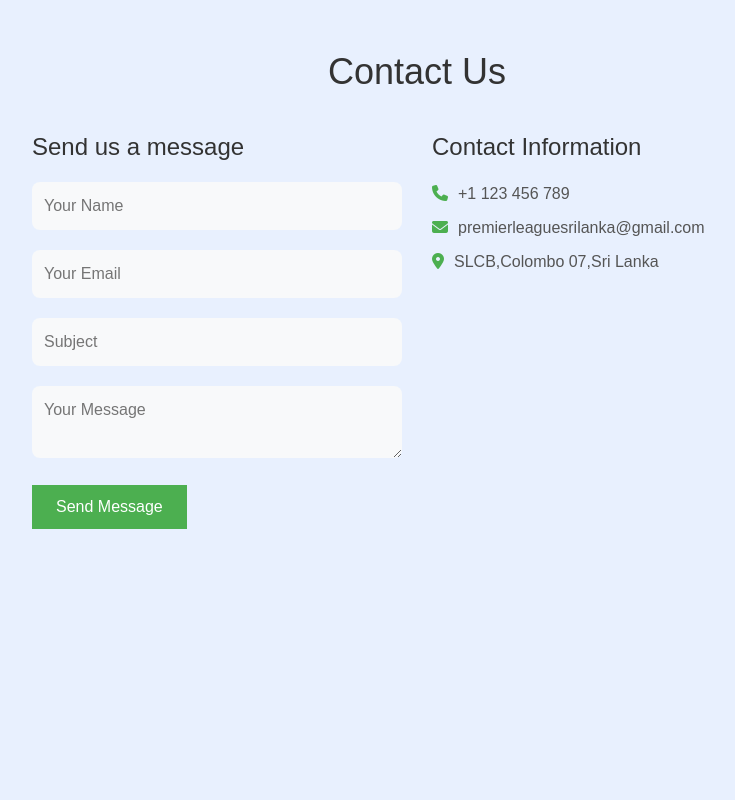
After one commit to akila199910/LPL_PROJECT, a PHP site: the page made by contact us page/index.php in a window 1280 px wide. The commit adds this page. Shown: the whole page, without its empty margins (223-958 px from the left). Run offline with PHP 8.4, Linux system fonts and the light colour scheme.

Commit message:
Change the admon dashboard and create the contact us page

```diff
--- /dev/null
+++ b/contact us page/css/style.css
@@ -0,0 +1,115 @@
+@import url('https://fonts.googleapis.com/css?family=Work+Sans:400,500,600,700&display=swap');
+*{
+    margin: 0px;
+    padding: 0px;
+    box-sizing: border-box;
+    font-family: sans-serif;
+}
+
+.contact{
+    min-height: 100vh;
+    background-color: #e8f0fe;
+    padding: 50px;
+    text-align: center;
+}
+
+.container{
+    max-width: 800px;
+    margin: 0 auto;
+}
+
+.container h2{
+    font-size: 36px;
+    margin-bottom: 40px;
+    color: #333;
+}
+
+.contact-wrapper{
+    display: grid;
+    grid-template-columns: repeat(2, 1fr);
+    grid-gap: 30px;
+}
+
+.contact-form{
+    text-align: left;
+}
+
+.contact-form h3{
+    font-size: 24px;
+    margin-bottom: 20px;
+    color: #333;
+}
+
+.form-group{
+    margin-bottom: 20px;
+}
+
+input,textarea{
+    width: 100%;
+    padding: 12px;
+    border-radius: 8px;
+    border: none;
+    background-color: #f8f9fa;
+    color: #333;
+}
+
+input:focus,
+textarea:focus{
+    outline: none;
+    box-shadow: 0 0 8px #bbb;
+}
+
+button{
+    display: inline-block;
+    padding: 10px 24px;
+    background-color: #4caf50;
+    color: #fff;
+    border: none;
+    cursor: pointer;
+    transition: 0.3s ease;
+}
+
+button:hover{
+    background-color: #45a049;
+}
+
+.contact-info{
+    text-align:left ;
+}
+
+.contact-info h3{
+    font-size: 24px;
+    margin-bottom: 20px;
+    color: #333;
+}
+
+.contact-info p{
+    margin-bottom: 10px;
+    color: #555;
+}
+
+.contact-info i{
+    color: #4caf50;
+    margin-right:10px;
+}
+
+
+
+@media screen and(max-width:768px){
+    .container{
+        padding: 20px;
+    }
+    .contact-wrapper{
+        grid-template-columns: 1fr;
+    }
+}
+
+.success {
+    background-color: #9fd2a1;
+    padding: 5px 10px;
+    text-align: center;
+    color: #326b07;
+    border-radius: 3px;
+    font-size: 14px;
+    margin-top: 10px;
+}
--- /dev/null
+++ b/contact us page/index.php
@@ -0,0 +1,55 @@
+<!DOCTYPE html>
+<html>
+<head>
+    <title>Contact Us Page</title>
+    <meta charset="utf-8">
+    <meta name="viewport" content="width=device-width, initial-scale=1.0">
+    <link rel="stylesheet" href="https://cdn.jsdelivr.net/npm/bootstrap@4.0.0/dist/css/bootstrap.min.css" integrity="sha384-Gn5384xqQ1aoWXA+058RXPxPg6fy4IWvTNh0E263XmFcJlSAwiGgFAW/dAiS6JXm" crossorigin="anonymous">
+    <link rel="stylesheet" href="https://cdnjs.cloudflare.com/ajax/libs/font-awesome/6.4.2/css/all.min.css">
+    <link rel="stylesheet" type="text/css" href="css/style.css">
+</head>
+
+<body>
+
+
+    <section class="contact">
+        <div class="container">
+            <h2>Contact Us</h2>
+            <div class="contact-wrapper">
+                <div class="contact-form">
+                    <h3>Send us a message</h3>
+                    <form method="post" name="emailContact" action="https://formsubmit.co/premierleaguesrilanka@gmail.com">
+                        <div class="form-group">
+                            <input type="text" name="name" placeholder="Your Name" id="name">
+                        </div>
+                        <div class="form-group">
+                            <input type="email" name="email" placeholder="Your Email" id="email">
+                        </div>
+                        <div class="form-group">
+                            <input type="text" name="subject" placeholder="Subject" id="subject">
+                        </div>
+                        <div class="form-group">
+                            <textarea name="message" id="message" placeholder="Your Message"></textarea>
+                        </div>
+                        <button type="submit" name="Send" id="btn">Send Message</button>
+
+
+
+
+
+                    </form>
+                </div>
+                <div class="contact-info">
+                    <h3>Contact Information</h3>
+                    <p><i class="fas fa-phone"></i>+1 123 456 789</p>
+                    <p><i class="fas fa-envelope"></i>premierleaguesrilanka@gmail.com</p>
+                    <p><i class="fas fa-map-marker-alt"></i>SLCB,Colombo 07,Sri Lanka</p>
+                </div>
+            </div>
+        </div>
+    </section>
+
+
+</body>
+
+</html>
--- a/home.html
+++ b/home.html
@@ -23,7 +23,7 @@
             <ul>
                 <li><i class="fa-solid fa-house"></i><a href="home.html">Home</a></li>
                 <li><i class="fa-brands fa-unity"></i><a href="about.html">About</a></li>
-                <li><i class="fa-solid fa-briefcase"></i><a href="contact.html">Contact</a></li>
+                <li><i class="fa-solid fa-briefcase"></i><a href="contact us page/index.php">Contact</a></li>
                 <li><i class="fa-solid fa-comment"></i><a href="/Login/loginform.php">Account</a></li>
             </ul>
         </nav>
```
Also changed, not shown: Admin/assets/css/style.css (+6 -6 lines), Admin/index.php (+21 -21 lines).
